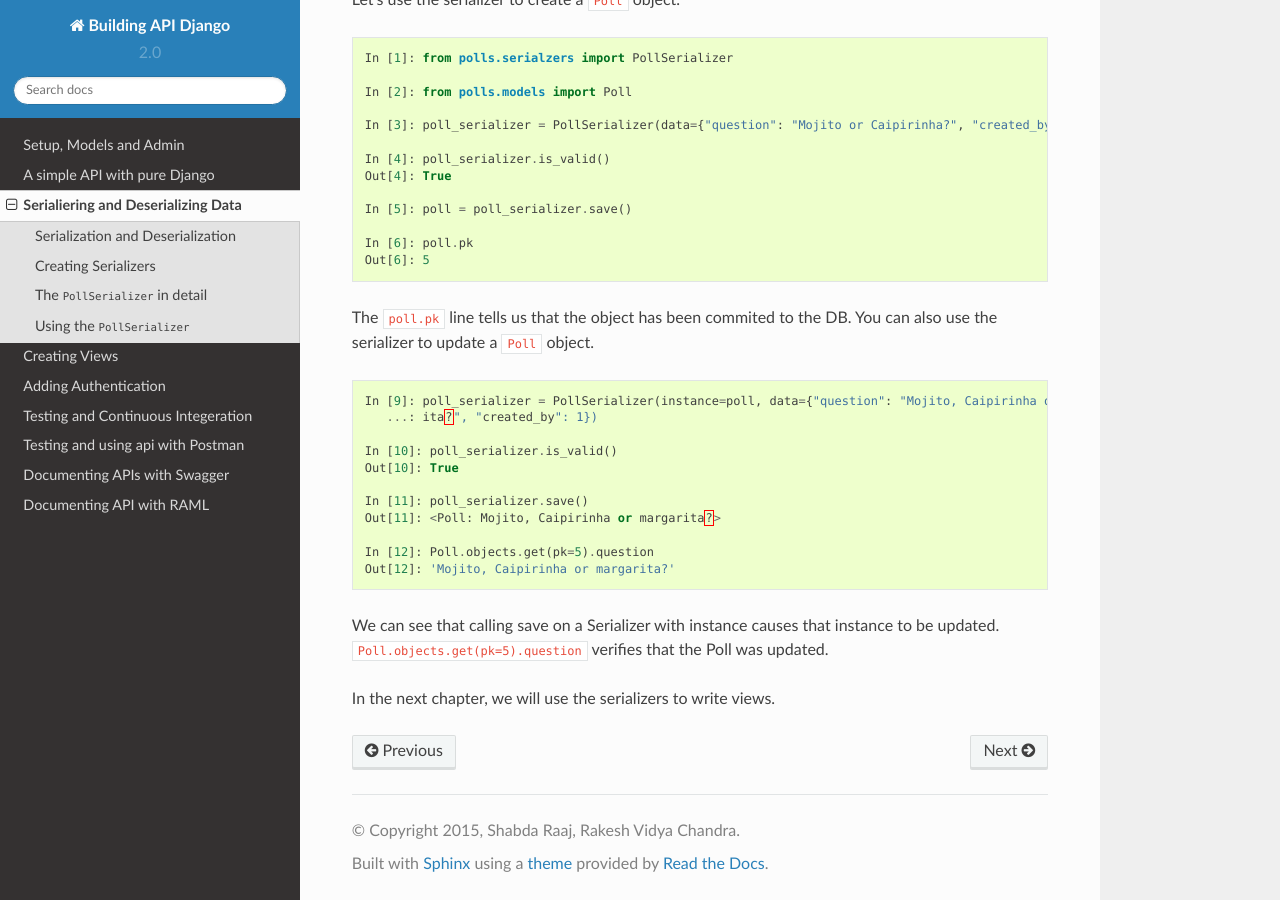
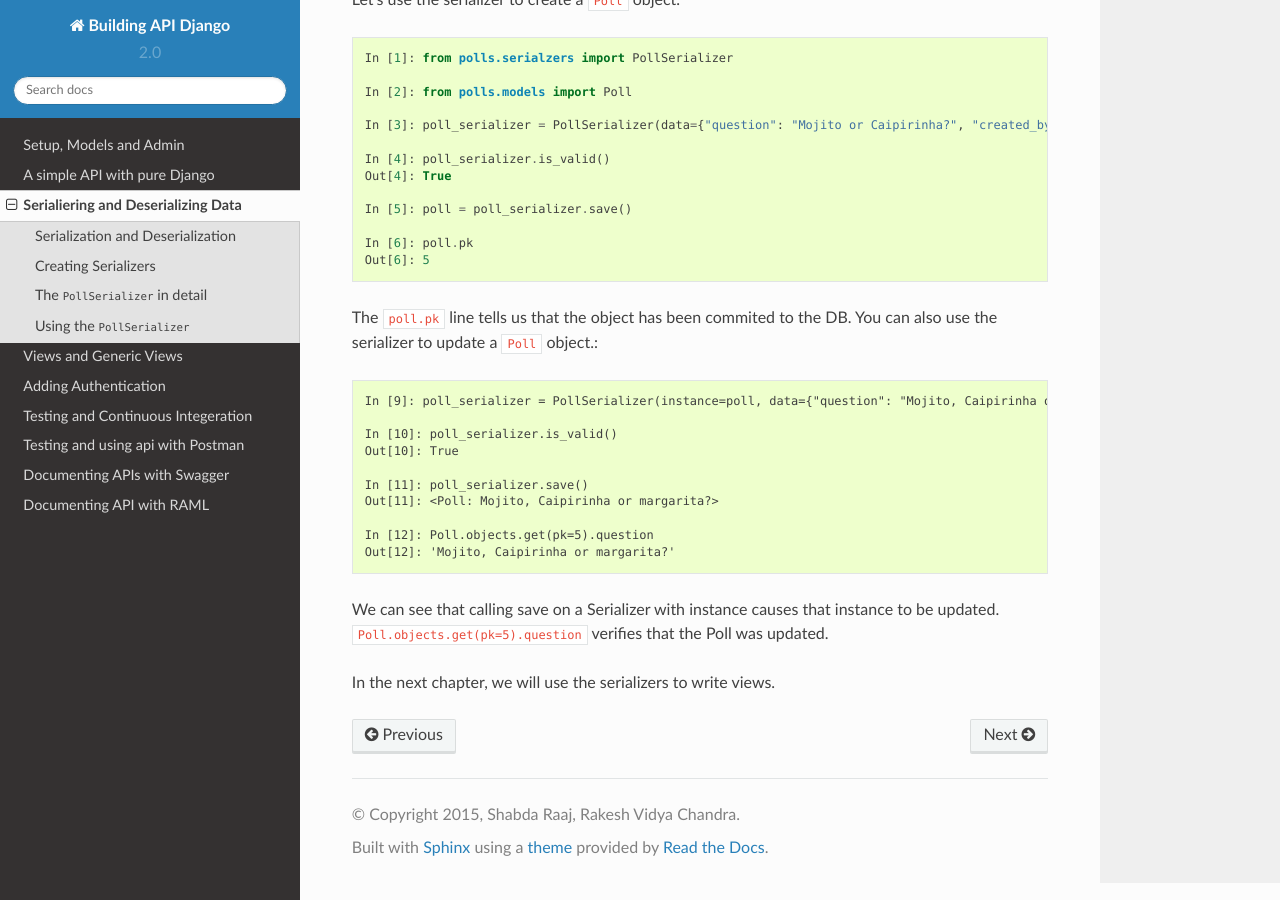
Before and after one commit to agiliq/building-api-django, a Sphinx documentation site: the page built from docs/serailizers.rst, in a window 1280 px wide and 900 px high, scrolled down 1681 px. Built offline with Sphinx 7.4.7 and the Read the Docs theme 2.0.0, drawn with Linux system fonts in a browser that asks for light colours.

Commit message:
startingt on view chapter

```diff
--- a/docs/serailizers.rst
+++ b/docs/serailizers.rst
@@ -76,7 +76,7 @@ Using the :code:`PollSerializer`
 
 Let's use the serializer to create a :code:`Poll` object.
 
-.. code-block:: python
+.. code-block:: ipython
 
     In [1]: from polls.serialzers import PollSerializer
 
@@ -93,12 +93,10 @@ Let's use the serializer to create a :code:`Poll` object.
     Out[6]: 5
 
 
-The :code:`poll.pk` line tells us that the object has been commited to the DB. You can also use the serializer to update a :code:`Poll` object.
+The :code:`poll.pk` line tells us that the object has been commited to the DB. You can also use the serializer to update a :code:`Poll` object.::
 
-.. code-block:: python
 
-    In [9]: poll_serializer = PollSerializer(instance=poll, data={"question": "Mojito, Caipirinha or margar
-       ...: ita?", "created_by": 1})
+    In [9]: poll_serializer = PollSerializer(instance=poll, data={"question": "Mojito, Caipirinha or margarita?", "created_by": 1})
 
     In [10]: poll_serializer.is_valid()
     Out[10]: True
--- a/docs/views-and-generic-views.rst
+++ b/docs/views-and-generic-views.rst
@@ -1,3 +1,6 @@
+Views and Generic Views
+============================
+
 
 Creating Views
 ----------------
```
